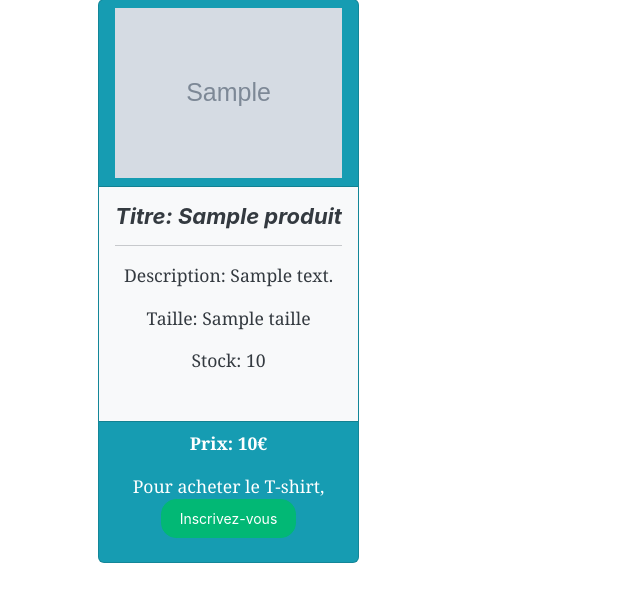
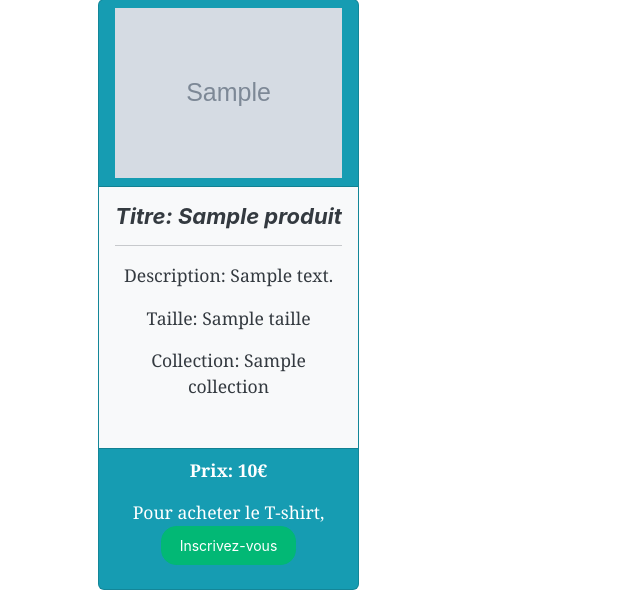
Before and after one commit to MaximeBel24/MyShop, a Symfony app: template templates/app/index.html.twig in a window 1280 px wide. Shown: the part 1182-1788 px from the top of the page, without its empty margins (0-640 px from the left). Before the commit the page ends 1745 px from the top, so only its background shows below. Run offline with Twig, Linux system fonts and the light colour scheme; the template is opened without the code that fills it: most values are stand-ins (such as "Sample title", 1, 10 or a date in 2020); grey boxes marked "Sample" are stand-in pictures; some libraries are stand-ins or nearby versions.

Commit message:
third commit

```diff
--- a/save.txt
+++ /dev/null
@@ -1 +0,0 @@
-ChoiceField::new('etat')->setChoices(['En cours de traitement' => 'En cours de traitement', 'En cours de préparation' =>'En cours de préparation', 'En cours d\'expédition'=>'En cours d\'expédition', 'En cours de livraison'=>'En cours de livraison', 'Livré' =>'Livré' ]),
--- a/templates/app/index.html.twig
+++ b/templates/app/index.html.twig
@@ -26,7 +26,7 @@
           <hr class="text-dark">
           <p class="text-center text-dark">Description: {{ produit.description|slice(0, 100) }}</p>
           <p class="text-center text-dark">Taille: {{ produit.taille }}</p>
-          <p class="text-center text-dark">Stock: {{ produit.stock }}</p>
+          <p class="text-center text-dark">Collection: {{ produit.collection }}</p>
         </div>
         <div class="card-footer">
           <p class="card-text text-center fw-bold">Prix: {{ produit.prix }}€</p>
```
Also changed, not shown: README.md (deleted).
